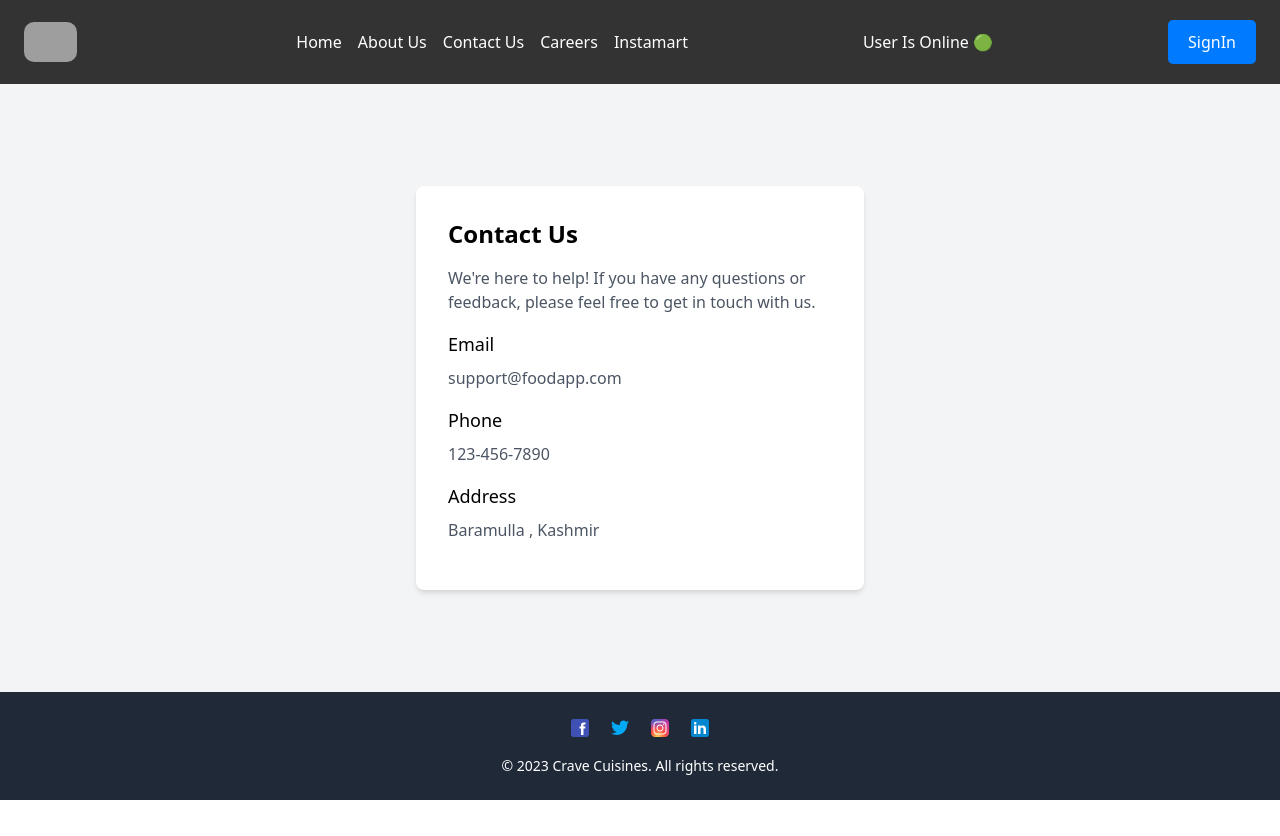
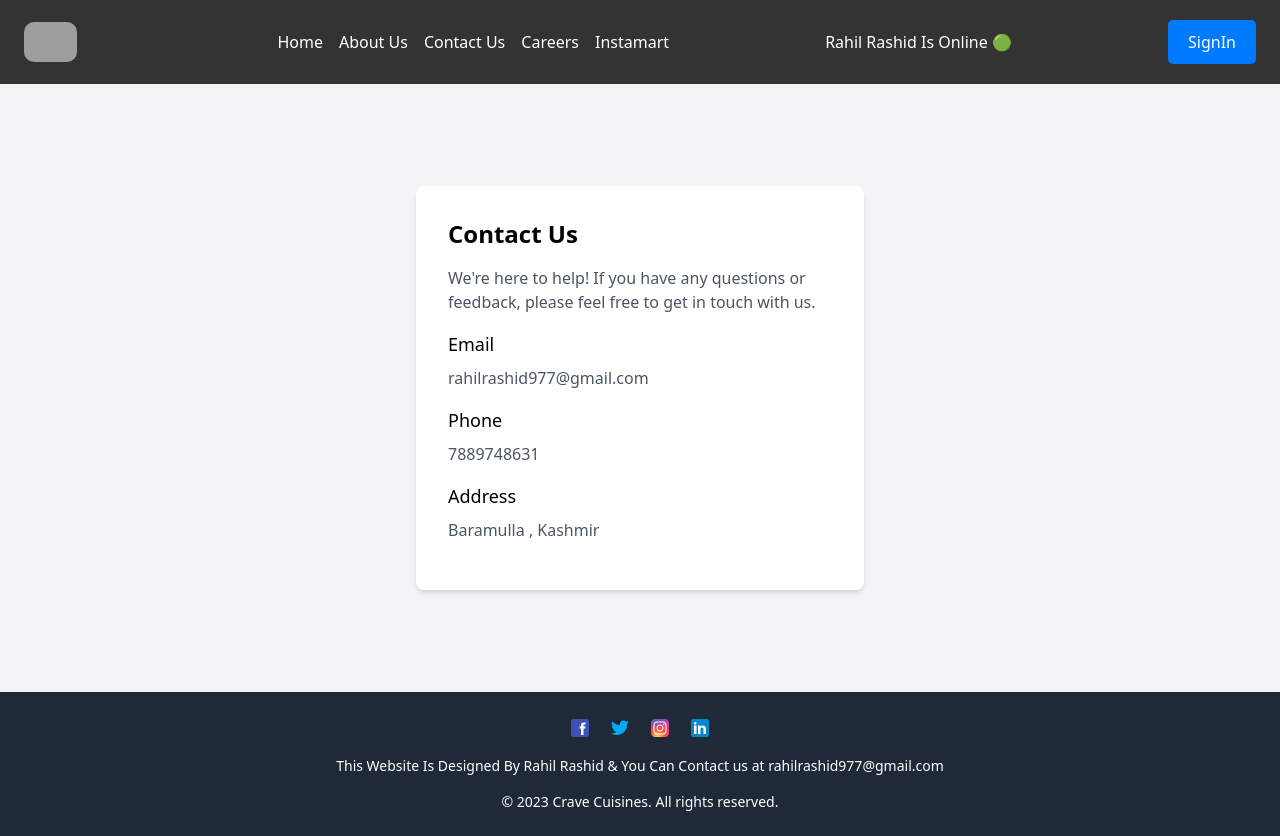
Before and after one commit to rahilrashid19/Food-Ordering-app, a React (Vite) app: page /contact in a window 1280 px wide. Before the commit the page ends 800 px from the top, so only its background shows below. Built offline with nearby package versions, Linux system fonts and the light colour scheme; grey boxes are pictures that could not be loaded.

Commit message:
Context Api - lecture

```diff
--- a/src/App.js
+++ b/src/App.js
@@ -1,4 +1,4 @@
-import React, { Suspense, lazy } from "react";
+import React, { Suspense, lazy, useState } from "react";
 import ReactDOM from "react-dom/client";
 import HeaderComponent from "./components/Header";
 import BodyComponent from "./components/Body";
@@ -11,17 +11,31 @@ import Careers from "./components/Careers";
 import ApplyHere from "./components/ApplyHere";
 import Shimmer from "./components/Shimmer";
 import { createBrowserRouter, RouterProvider, Outlet } from "react-router-dom";
+import UserContext from "./utils/UserContext";
 
 const Instamart = lazy(() => {
   return import("./components/Instamart");
 });
 
 const AppLayoutComponent = () => {
+  const [user, setUser] = useState({
+    name: "Rahil Rashid",
+    email: "rahilrashid977@gmail.com",
+    address: "Baramulla , Kashmir",
+    phone: 7889748631,
+  });
   return (
     <>
-      <HeaderComponent />
-      <Outlet />
-      <FooterComponent />
+      <UserContext.Provider
+        value={{
+          user: user,
+          setUser: setUser,
+        }}
+      >
+        <HeaderComponent />
+        <Outlet />
+        <FooterComponent />
+      </UserContext.Provider>
     </>
   );
 };
--- a/src/components/Body.js
+++ b/src/components/Body.js
@@ -1,9 +1,10 @@
 import ResturantCardComponent from "./ResturantCard";
-import { useState, useEffect } from "react";
+import { useState, useEffect, useContext } from "react";
 import Shimmer from "./Shimmer";
 import { Link } from "react-router-dom";
 import { filterData } from "../utils/commonUtil";
 import { GET_RESTURAUNT_CARDS } from "../config";
+import UserContext from "../utils/UserContext";
 
 const BodyComponent = () => {
   const [searchText, setSearchText] = useState("");
@@ -13,6 +14,10 @@ const BodyComponent = () => {
   useEffect(() => {
     getResturants();
   }, []);
+
+  // context api
+
+  const { user, setUser } = useContext(UserContext);
 
   async function getResturants() {
     const data = await fetch(GET_RESTURAUNT_CARDS);
@@ -40,7 +45,40 @@ const BodyComponent = () => {
           onChange={(e) => {
             setSearchText(e.target.value);
           }}
+          onKeyDown={(e) => {
+            if (e.key === "Enter") {
+              setSearchText(e.target.value);
+              const data = filterData(searchText, resturants);
+              setFlterResturants(data);
+            }
+          }}
         />
+        {/* <input
+          className="search-bar px-3 py-2 rounded-md border focus:outline-none focus:ring focus:border-blue-300"
+          type="text"
+          name="search-fltr"
+          placeholder="Search"
+          value={user.name}
+          onChange={(e) => {
+            setUser({
+              ...user,
+              name: e.target.value,
+            });
+          }}
+        />
+        <input
+          className="search-bar px-3 py-2 rounded-md border focus:outline-none focus:ring focus:border-blue-300"
+          type="text"
+          name="search-fltr"
+          placeholder="Search"
+          value={user.email}
+          onChange={(e) => {
+            setUser({
+              ...user,
+              email: e.target.value,
+            });
+          }}
+        /> */}
         <button
           className="search-button px-4 py-2 bg-blue-500 text-white rounded-md hover:bg-blue-600 focus:outline-none focus:ring focus:ring-blue-300"
           onClick={() => {
--- a/src/components/Contact.js
+++ b/src/components/Contact.js
@@ -1,4 +1,8 @@
+import { useContext } from "react";
+import UserContext from "../utils/UserContext";
+
 const Contact = () => {
+  const { user } = useContext(UserContext);
   return (
     <div className="flex justify-center items-center bg-gray-100 h-[76vh]">
       <div className="max-w-md p-8 bg-white rounded-lg shadow-md">
@@ -9,15 +13,15 @@ const Contact = () => {
         </p>
         <div className="mb-4">
           <h3 className="text-lg font-medium mb-2">Email</h3>
-          <p className="text-gray-600">support@foodapp.com</p>
+          <p className="text-gray-600">{user.email}</p>
         </div>
         <div className="mb-4">
           <h3 className="text-lg font-medium mb-2">Phone</h3>
-          <p className="text-gray-600">123-456-7890</p>
+          <p className="text-gray-600">{user.phone}</p>
         </div>
         <div className="mb-4">
           <h3 className="text-lg font-medium mb-2">Address</h3>
-          <p className="text-gray-600">Baramulla , Kashmir</p>
+          <p className="text-gray-600">{user.address}</p>
         </div>
       </div>
     </div>
--- a/src/components/Footer.js
+++ b/src/components/Footer.js
@@ -2,8 +2,11 @@ import FacebookIcon from "../assets/facebook.svg";
 import TwitterIcon from "../assets/twitter.svg";
 import InstagramIcon from "../assets/instagram.svg";
 import LinkedInIcon from "../assets/linkedin.svg";
+import { useContext } from "react";
+import UserContext from "../utils/UserContext";
 
 const Footer = () => {
+  const { user } = useContext(UserContext);
   return (
     <footer className={`bg-gray-800 text-white py-6 `}>
       <div className="container mx-auto flex flex-col items-center">
@@ -34,6 +37,10 @@ const Footer = () => {
           </a>
         </div>
         <p className="mt-4 text-sm">
+          This Website Is Designed By {user.name} & You Can Contact us at{" "}
+          {user.email}
+        </p>
+        <p className="mt-4 text-sm">
           &copy; {new Date().getFullYear()} Crave Cuisines. All rights reserved.
         </p>
       </div>
--- a/src/components/Header.js
+++ b/src/components/Header.js
@@ -1,6 +1,7 @@
-import { useState } from "react";
+import { useState, useContext } from "react";
 import { Link } from "react-router-dom";
 import useStatus from "../utils/useStatus";
+import UserContext from "../utils/UserContext";
 
 const HeaderComponent = () => {
   const [authText, setAuthText] = useState("SignIn");
@@ -14,6 +15,8 @@ const HeaderComponent = () => {
   }
 
   const isOnline = useStatus();
+
+  const { user } = useContext(UserContext);
 
   return (
     <div className="header flex flex-col md:flex-row items-center justify-between px-4 md:px-6 py-4 bg-blue-500 text-white">
@@ -55,7 +58,7 @@ const HeaderComponent = () => {
       </ul>
 
       <h1 className="mt-4 md:mt-0">
-        {isOnline ? "User Is Online 🟢" : "User Is Offline 🔴"}
+        {isOnline ? user.name + " Is Online 🟢" : user.name + " Is Offline 🔴"}
       </h1>
 
       <button
--- /dev/null
+++ b/src/utils/UserContext.js
@@ -0,0 +1,12 @@
+import { createContext } from "react";
+
+const UserContext = createContext({
+  user: {
+    name: "Bruce Wayne",
+    email: "brucewayne@gmail.com",
+    address: "Gotham City",
+    phone: 123321234,
+  },
+});
+
+export default UserContext;
```
